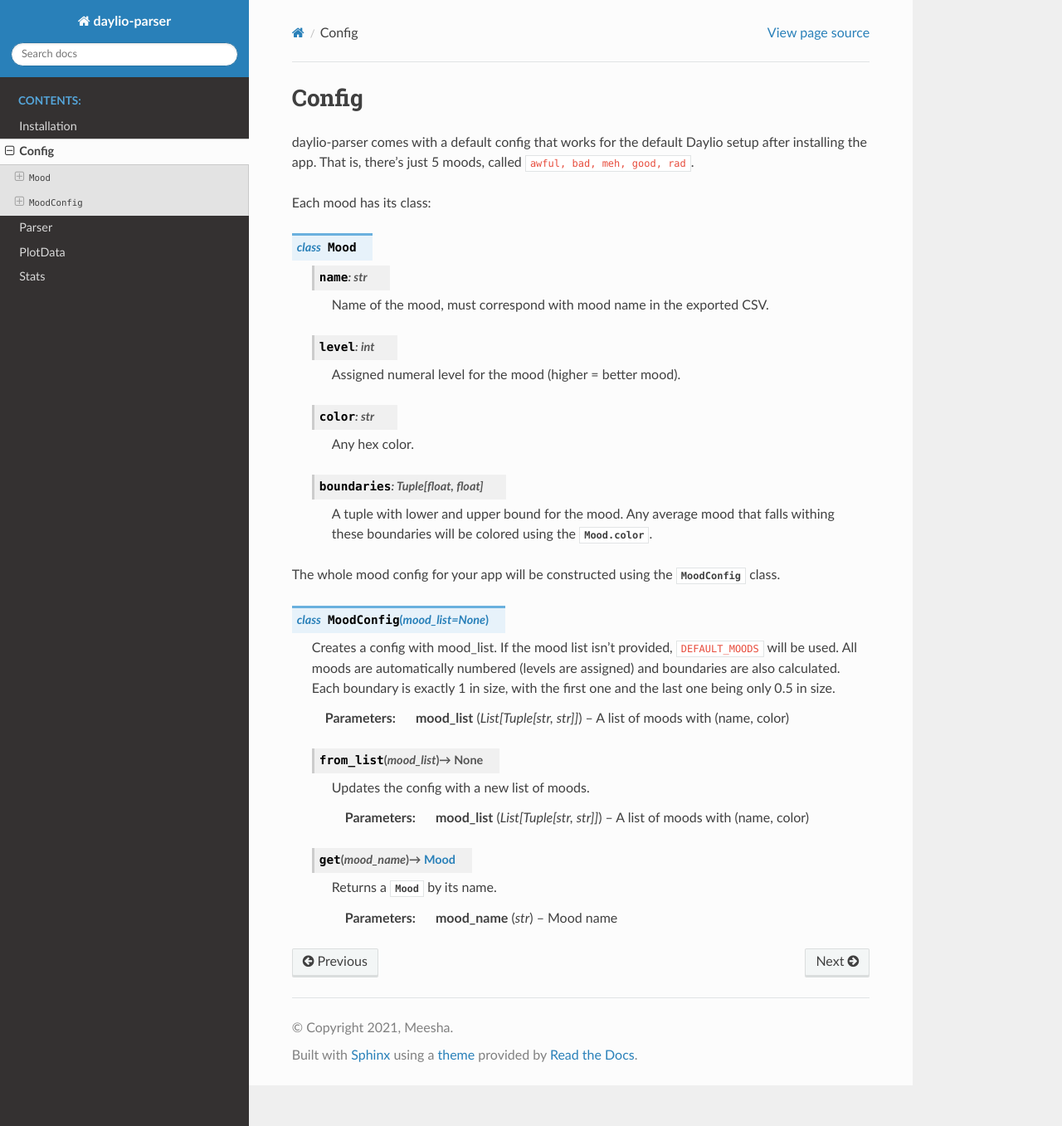
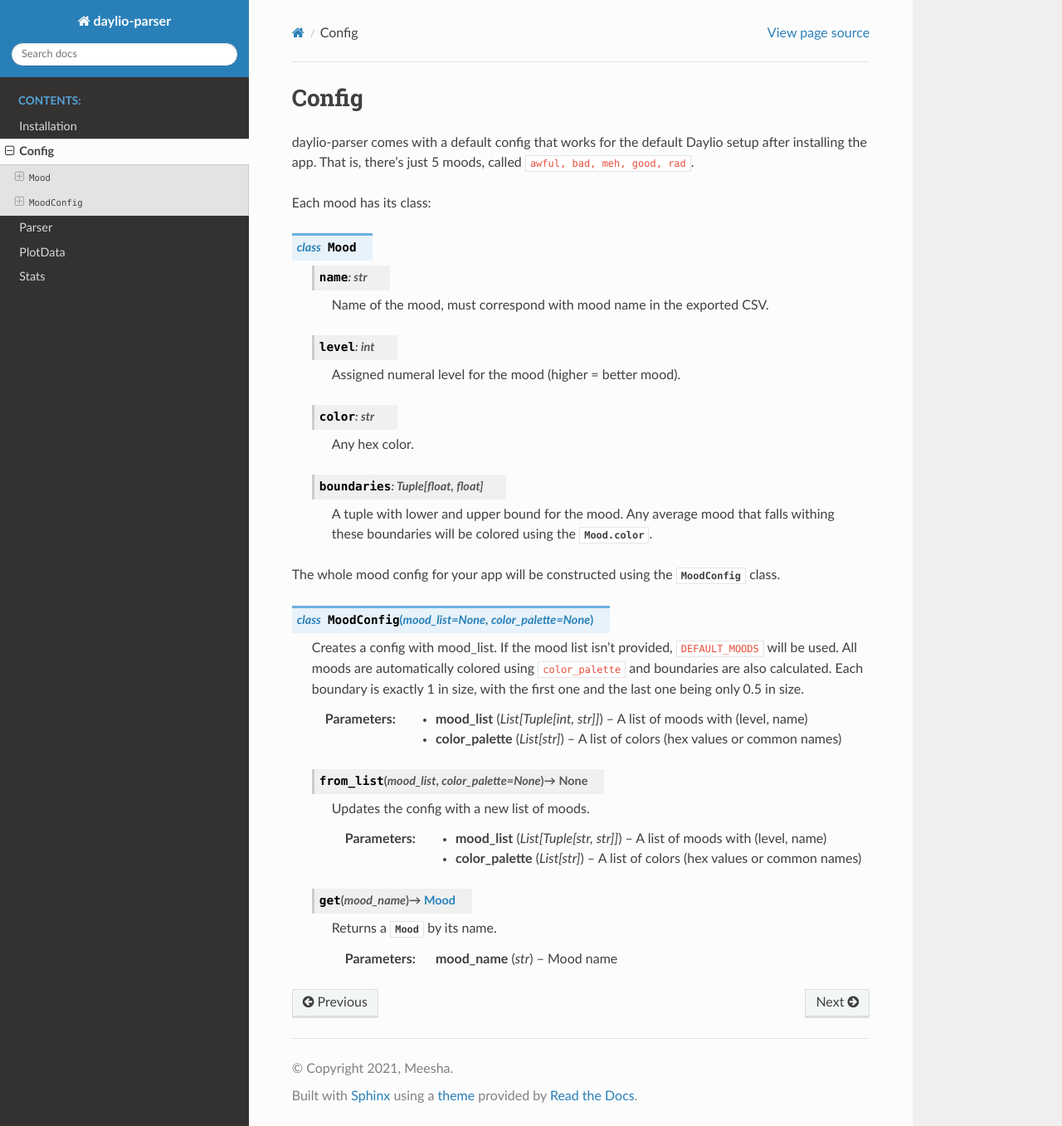
Before and after one commit to staticf0x/daylio-parser, a Sphinx documentation site: the page built from docs/source/config.rst, in a window 1280 px wide and 1357 px high. Shown: the whole window at 83% size. Built offline with Sphinx 7.4.7 and the Read the Docs theme 2.0.0, drawn with Linux system fonts in a browser that asks for light colours.

Commit message:
Update docs

```diff
--- a/docs/source/config.rst
+++ b/docs/source/config.rst
@@ -34,25 +34,29 @@ Each mood has its class:
 The whole mood config for your app will be constructed using the
 :py:class:`MoodConfig` class.
 
-.. py:class:: MoodConfig(mood_list = None)
+.. py:class:: MoodConfig(mood_list = None, color_palette = None)
 
     Creates a config with mood_list. If the mood list isn't provided,
     ``DEFAULT_MOODS`` will be used. All moods are automatically
-    numbered (levels are assigned) and boundaries are also calculated.
+    colored using ``color_palette`` and boundaries are also calculated.
     Each boundary is exactly 1 in size, with the first one and the last one
     being only 0.5 in size.
 
-    :param mood_list: A list of moods with (name, color)
+    :param mood_list: A list of moods with (level, name)
+    :param color_palette: A list of colors (hex values or common names)
 
-    :type mood_list: List[Tuple[str, str]]
+    :type mood_list: List[Tuple[int, str]]
+    :type color_palette: List[str]
 
-    .. py:method:: from_list(mood_list) -> None
+    .. py:method:: from_list(mood_list, color_palette = None) -> None
 
         Updates the config with a new list of moods.
 
-        :param mood_list: A list of moods with (name, color)
+        :param mood_list: A list of moods with (level, name)
+        :param color_palette: A list of colors (hex values or common names)
 
         :type mood_list: List[Tuple[str, str]]
+        :type color_palette: List[str]
 
     .. py:method:: get(mood_name) -> Mood
 
```
Also changed, not shown: README.md (+1 -2 lines).
